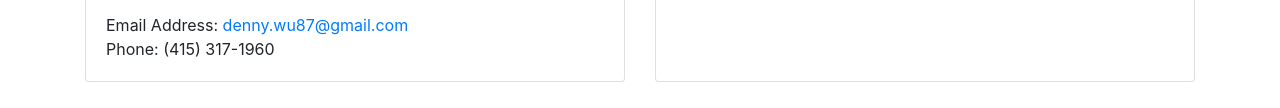
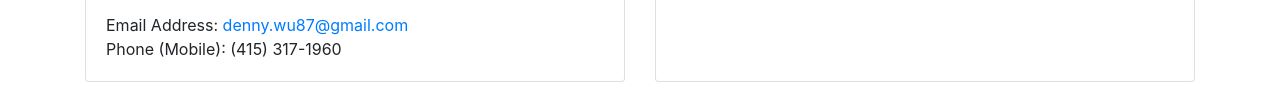
Before and after one commit to DennyWu908/DennyWu_CareerHomework_December2_Portfolio, a website: page index.html in a window 1280 px wide. Shown: the part 692-800 px from the top of the page. Drawn offline with Linux system fonts and the light colour scheme.

Commit message:
Made minor change to contact info to test remote url

```diff
--- a/index.html
+++ b/index.html
@@ -64,7 +64,7 @@
               <p class="card-text">Denny Wu is a Full Stack Web Developer, specializing in back-end coding. Studying computer programming has given him the knowledge and skills to create a variety of applications. Moreover, he has experience working with a team to complete projects. His areas of expertise include Node.js, JavaScript, jQuery, GIT, MySQL, HTML, CSS, and AJAX. Now he seeks an opportunity to apply his skills in a professional environment.</p>
 
               <div>Email Address: <a href="mailto:denny.wu87@gmail.com">denny.wu87@gmail.com</a></div>
-              <div>Phone: (415) 317-1960</div>
+              <div>Phone (Mobile): (415) 317-1960</div>
             </div>
           </div>
         </div>
```
